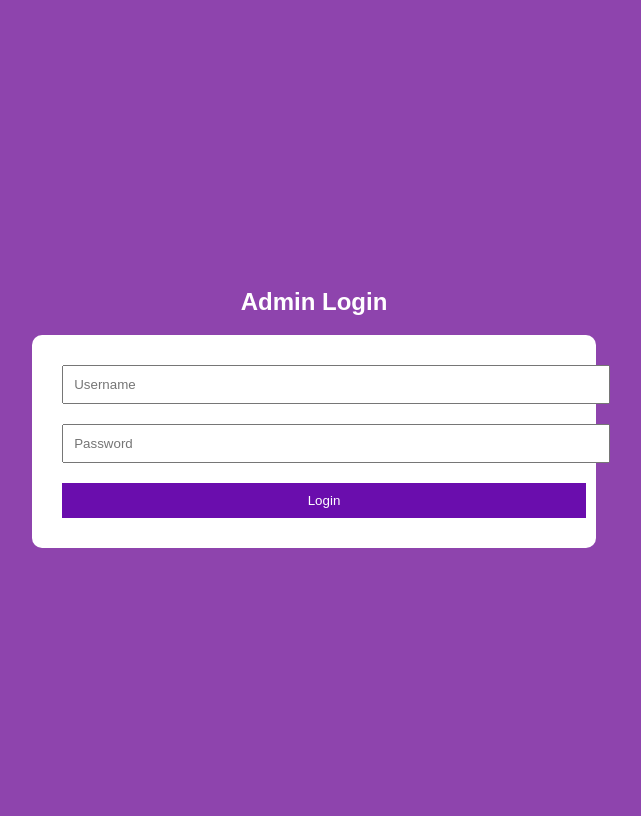
After one commit to chandhiraprasanna/healthcaremonitoringsystem, a Flask app: page /login in a window 1280 px wide. The commit adds this page. Shown: the whole page, without its empty margins (326-967 px from the left). Run offline with Flask 3, Linux system fonts and the light colour scheme.

Commit message:
added login feature

```diff
--- a/apphealthcare/app.py
+++ b/apphealthcare/app.py
@@ -1,18 +1,54 @@
-from flask import Flask, render_template
-from flask_socketio import SocketIO
-from datetime import datetime
+from flask import Flask, render_template, request, redirect, url_for, session
+from flask_socketio import SocketIO, emit
+from datetime import datetime, timedelta
+import threading
+import time
 
 app = Flask(__name__)
+app.secret_key = 'supersecretkey'
 socketio = SocketIO(app)
 
-@app.route('/varsini')
-def index():
-    return render_template('index.html')
+alerts = []
 
-@socketio.on('send_alert')
-def handle_alert(data):
-    data['time'] = datetime.now().strftime('%H:%M:%S')
-    socketio.emit('receive_alert', data)
+USERNAME = "admin"
+PASSWORD = "admin123"
 
-if __name__ == '__main__':
+@app.route("/", methods=["GET"])
+def home():
+    if not session.get("logged_in"):
+        return redirect(url_for("login"))
+    return render_template("index.html")
+
+@app.route("/login", methods=["GET", "POST"])
+def login():
+    if request.method == "POST":
+        username = request.form.get("username")
+        password = request.form.get("password")
+        if username == USERNAME and password == PASSWORD:
+            session["logged_in"] = True
+            return redirect(url_for("home"))
+        return "Invalid credentials", 403
+    return render_template("login.html")
+
+@socketio.on("send_alert")
+def handle_send_alert(data):
+    timestamp = datetime.now().strftime("%Y-%m-%d %H:%M:%S")
+    alert = {
+        "patient": data["patient"],
+        "message": data["message"],
+        "severity": data["severity"],
+        "time": timestamp
+    }
+    alerts.append((datetime.now(), alert))
+    emit("receive_alert", alert, broadcast=True)
+
+def clear_old_alerts():
+    while True:
+        now = datetime.now()
+        alerts[:] = [(t, a) for (t, a) in alerts if now - t < timedelta(hours=1)]
+        time.sleep(60)
+
+threading.Thread(target=clear_old_alerts, daemon=True).start()
+
+if __name__ == "__main__":
     socketio.run(app, debug=True)
--- /dev/null
+++ b/apphealthcare/templates/login.html
@@ -0,0 +1,46 @@
+<!DOCTYPE html>
+<html lang="en">
+<head>
+  <meta charset="UTF-8">
+  <title>Login</title>
+  <style>
+    body {
+      background-color: #8e44ad;
+      color: white;
+      font-family: Arial, sans-serif;
+      display: flex;
+      flex-direction: column;
+      align-items: center;
+      justify-content: center;
+      height: 100vh;
+    }
+
+    form {
+      background-color: white;
+      color: black;
+      padding: 20px;
+      border-radius: 10px;
+    }
+
+    input, button {
+      padding: 10px;
+      margin: 10px;
+      width: 100%;
+    }
+
+    button {
+      background-color: #6a0dad;
+      color: white;
+      border: none;
+    }
+  </style>
+</head>
+<body>
+  <h2>Admin Login</h2>
+  <form method="POST">
+    <input type="text" name="username" placeholder="Username" required />
+    <input type="password" name="password" placeholder="Password" required />
+    <button type="submit">Login</button>
+  </form>
+</body>
+</html>
```
Also changed, not shown: apphealthcare/templates/index.html (+96 -20 lines), 1 other file.
